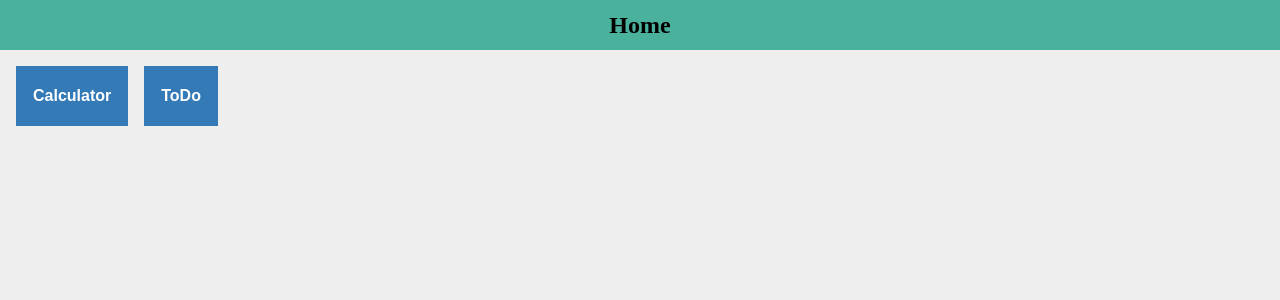
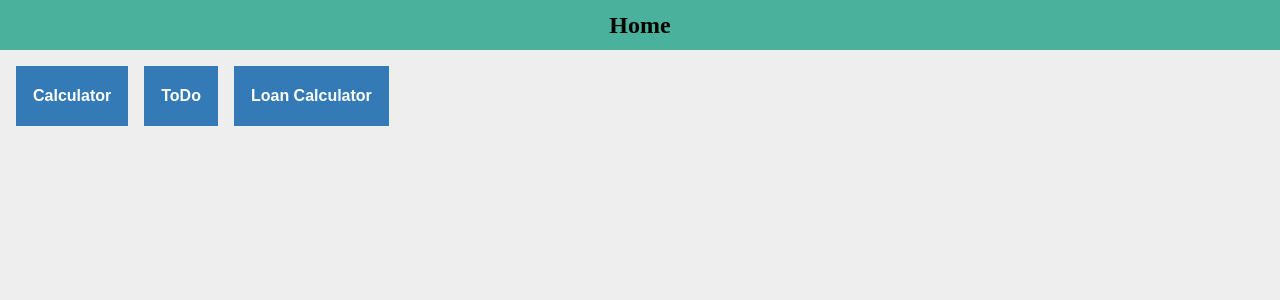
Before and after one commit to takaleshweta/my-codes, a React app: page / in a window 1280 px wide. Shown: the top 300 px of the page. Built offline with nearby package versions, Linux system fonts and the light colour scheme.

Commit message:
remaned file and added loan calulator component

```diff
--- a/src/Components/CalcApp.js
+++ b/src/Components/Calculator/CalcApp.js
@@ -1,5 +1,5 @@
 import React, {Component} from 'react';
-import css from '../css/calculator.css';
+import css from './calculator.css';
 
 export default class CalcApp extends Component {
   constructor(props){
--- /dev/null
+++ b/src/Components/LoanCalculator/LoanCalculator.js
@@ -0,0 +1,16 @@
+import React, {Component} from 'react';
+
+export default class LoanCalculator extends Component {
+  constructor(props) {
+    super(props);
+    this.state = {}
+  }
+
+  render() {
+    return (
+      <div>
+
+      </div>
+    )
+  }
+}
--- a/src/Components/ToDoApp.js
+++ b/src/Components/ToDo/ToDoApp.js
@@ -1,5 +1,5 @@
 import React, {Component, Fragment} from 'react';
-import css from '../css/todo.css';
+import css from './todo.css';
 
 export default class ToDoApp extends Component {
   constructor(props) {
--- a/src/common-components/App.js
+++ b/src/common-components/App.js
@@ -1,8 +1,9 @@
 import React, {Component, Fragment} from 'react';
 import classNames from 'classnames';
 import DecorateComponent from './DecoratedComponent';
-import CalcApp from '../Components/CalcApp';
-import ToDoApp from '../Components/ToDoApp';
+import CalcApp from '../Components/Calculator/CalcApp';
+import ToDoApp from '../Components/ToDo/ToDoApp';
+import LoanCalculator from '../Components/LoanCalculator/LoanCalculator';
 import css from '../css/common.css';
 
 export default class MainApp extends Component {
@@ -20,6 +21,11 @@ export default class MainApp extends Component {
           id: '2',
           componentName: ToDoApp,
           componentTitle: 'ToDo',
+        },
+        {
+          id: '3',
+          componentName: LoanCalculator,
+          componentTitle: 'Loan Calculator',
         },
       ],
     }
@@ -48,7 +54,7 @@ export default class MainApp extends Component {
           ) : null}
           <h1> {selectedComponent ? selectedComponent : 'Home'} </h1>
         </header>
-        <div className={classNames(css.mainWrapper, selectedComponent ? css.padding16px : '')}>
+        <div className={css.mainWrapper}>
           <DecorateComponent
             selectedApp={selectedApp}
             selectComponent={this.selectComponent}
--- a/src/css/common.css
+++ b/src/css/common.css
@@ -32,10 +32,11 @@ header h1 {
 .mainWrapper {
     height: calc(100% - 50px);
     width: 100%;
+    padding: 16px;
 }
 
 .componentButtons {
-    margin: 16px 16px 16px 0;
+    margin: 0 16px 0 0;
     padding: 16px;
     font-size: 16px;
     font-weight: bold;
@@ -46,14 +47,6 @@ header h1 {
     cursor: pointer;
 }
 
-.componentButtons:first-child {
-    margin-left: 16px;
-}
-
-.padding16px {
-    padding: 16px;
-}
-
 .backArrow {
     padding: 8px;
     width: 25px;
```
Also changed, not shown: src/Components/Calculator/calculator.css (renamed from src/css/calculator.css), src/Components/ToDo/todo.css (renamed from src/css/todo.css).
